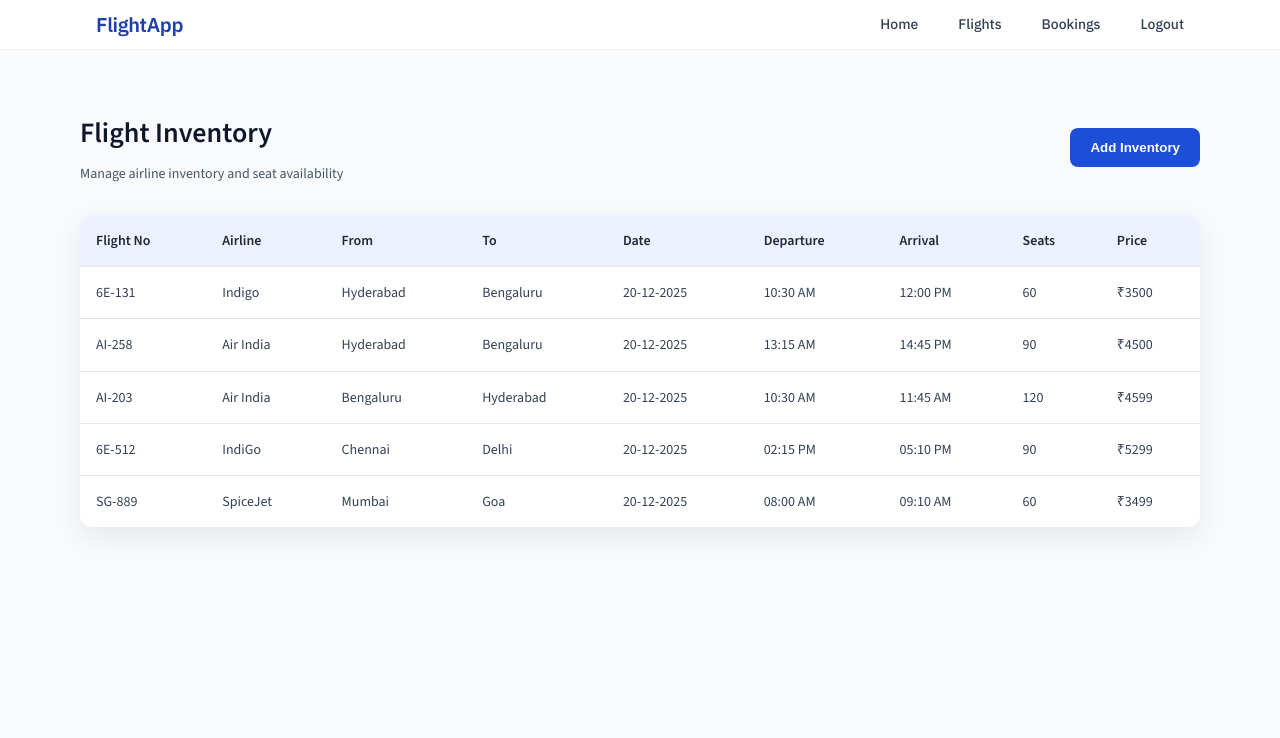
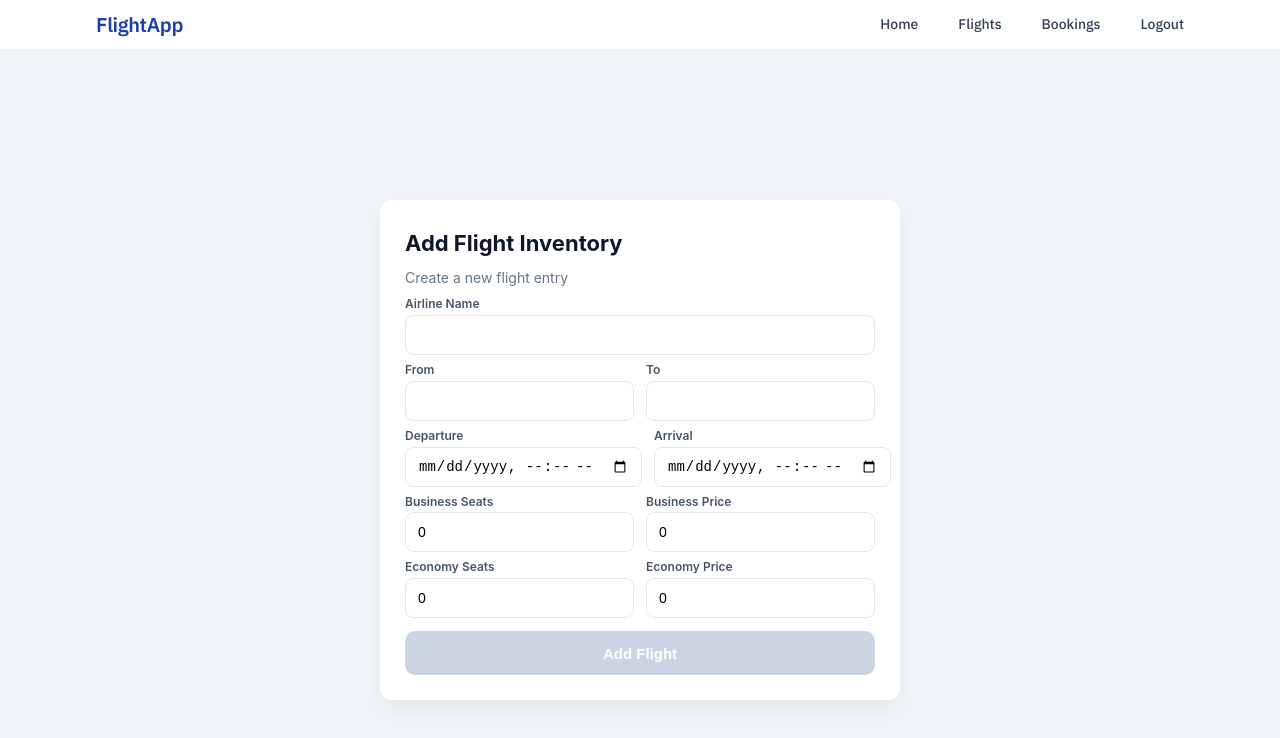
Before and after one commit to bhavana1312/flight-app-frontend, an Angular app: page /admin in a window 1280 px wide. Shown: the top 738 px of the page. Built offline with nearby package versions, Linux system fonts and the light colour scheme; sample sign-in values are in the browser's storage.

Commit message:
add inventory for admin

```diff
--- a/src/app/pages/admin/admin.css
+++ b/src/app/pages/admin/admin.css
@@ -1,76 +1,96 @@
-.admin-wrapper{
-padding:60px 80px;
-background:#f8fafc;
-min-height:calc(100vh - 70px);
+.admin-page{
+min-height:100vh;
+display:flex;
+justify-content:center;
+align-items:center;
+background:#f1f5f9;
+font-family:Inter,system-ui,sans-serif;
 }
 
-.admin-header{
+.card{
+width:520px;
+background:white;
+margin: 10px 0px;
+border-radius:12px;
+padding:25px;
+box-shadow:0 10px 25px rgba(0,0,0,0.06);
 display:flex;
-justify-content:space-between;
-align-items:center;
-margin-bottom:30px;
+flex-direction:column;
+gap:5px;
 }
 
-.admin-header h1{
-font-size:28px;
+.card h1{
+font-size:22px;
 font-weight:700;
 color:#0f172a;
-margin-bottom:6px;
 }
 
-.admin-header p{
+.subtitle{
+font-size:14px;
+color:#64748b;
+margin-bottom:0px;
+}
+
+.grid-2{
+display:grid;
+grid-template-columns:1fr 1fr;
+gap:12px;
+}
+
+.field{
+display:flex;
+flex-direction:column;
+gap:1px;
+}
+
+.field label{
+font-size:12px;
+font-weight:600;
 color:#475569;
+}
+
+.field input{
+height:40px;
+padding:0 12px;
+border-radius:8px;
+border:1px solid #e2e8f0;
 font-size:14px;
 }
 
-.add-btn{
-background:#1d4ed8;
-color:#ffffff;
+.field input:focus{
+outline:none;
+border-color:#2563eb;
+}
+
+.primary-btn{
+margin-top:8px;
+height:44px;
+border-radius:10px;
 border:none;
-padding:12px 20px;
-border-radius:8px;
+background:#2563eb;
+color:white;
+font-size:15px;
 font-weight:600;
 cursor:pointer;
-transition:background 0.2s,box-shadow 0.2s;
 }
 
-.add-btn:hover{
-background:#1e40af;
-box-shadow:0 8px 20px rgba(29,78,216,0.35);
+.primary-btn:disabled{
+background:#cbd5e1;
+cursor:not-allowed;
 }
 
-.table-container{
-background:#ffffff;
-border-radius:12px;
-box-shadow:0 10px 30px rgba(15,23,42,0.08);
-overflow:hidden;
+.msg{
+padding:10px 12px;
+border-radius:8px;
+font-size:14px;
+font-weight:600;
+}
+.success{
+background:#ecfdf5;
+color:#065f46;
 }
 
-table{
-width:100%;
-border-collapse:collapse;
+.error{
+background:#fef2f2;
+color:#991b1b;
 }
-
-thead{
-background:#eef2ff;
-}
-
-th,td{
-padding:14px 16px;
-text-align:left;
-font-size:14px;
-}
-
-th{
-font-weight:600;
-color:#1e293b;
-}
-
-td{
-color:#334155;
-border-top:1px solid #e5e7eb;
-}
-
-tbody tr:hover{
-background:#f1f5ff;
-}
--- a/src/app/pages/admin/admin.html
+++ b/src/app/pages/admin/admin.html
@@ -1,46 +1,68 @@
-<div class="admin-wrapper">
+<div class="admin-page">
 
-  <div class="admin-header">
-    <div>
-      <h1>Flight Inventory</h1>
-      <p>Manage airline inventory and seat availability</p>
+  <div class="card">
+    <h1>Add Flight Inventory</h1>
+    <p class="subtitle">Create a new flight entry</p>
+
+    <div class="field">
+      <label>Airline Name</label>
+      <input [(ngModel)]="inventory.airlineName">
     </div>
 
-    <button class="add-btn">
-      Add Inventory
+    <div class="grid-2">
+      <div class="field">
+        <label>From</label>
+        <input [(ngModel)]="inventory.fromPlace">
+      </div>
+
+      <div class="field">
+        <label>To</label>
+        <input [(ngModel)]="inventory.toPlace">
+      </div>
+    </div>
+
+    <div class="grid-2">
+      <div class="field">
+        <label>Departure</label>
+        <input type="datetime-local" [(ngModel)]="inventory.departureDateTime">
+      </div>
+
+      <div class="field">
+        <label>Arrival</label>
+        <input type="datetime-local" [(ngModel)]="inventory.arrivalDateTime">
+      </div>
+    </div>
+
+    <div class="grid-2">
+      <div class="field">
+        <label>Business Seats</label>
+        <input type="number" [(ngModel)]="inventory.businessSeats">
+      </div>
+
+      <div class="field">
+        <label>Business Price</label>
+        <input type="number" [(ngModel)]="inventory.businessSeatPrice">
+      </div>
+    </div>
+
+    <div class="grid-2">
+      <div class="field">
+        <label>Economy Seats</label>
+        <input type="number" [(ngModel)]="inventory.economySeats">
+      </div>
+
+      <div class="field">
+        <label>Economy Price</label>
+        <input type="number" [(ngModel)]="inventory.economySeatPrice">
+      </div>
+    </div>
+
+    <button class="primary-btn" [disabled]="!isFormValid()" (click)="addInventory()">
+      Add Flight
     </button>
-  </div>
 
-  <div class="table-container">
-    <table>
-      <thead>
-        <tr>
-          <th>Flight No</th>
-          <th>Airline</th>
-          <th>From</th>
-          <th>To</th>
-          <th>Date</th>
-          <th>Departure</th>
-          <th>Arrival</th>
-          <th>Seats</th>
-          <th>Price</th>
-        </tr>
-      </thead>
-
-      <tbody>
-        <tr *ngFor="let flight of flights">
-          <td>{{ flight.flightNumber }}</td>
-          <td>{{ flight.airline }}</td>
-          <td>{{ flight.from }}</td>
-          <td>{{ flight.to }}</td>
-          <td>{{ flight.date }}</td>
-          <td>{{ flight.departure }}</td>
-          <td>{{ flight.arrival }}</td>
-          <td>{{ flight.seats }}</td>
-          <td>₹{{ flight.price }}</td>
-        </tr>
-      </tbody>
-    </table>
+    <div class="msg success" *ngIf="successMsg">{{ successMsg }}</div>
+    <div class="msg error" *ngIf="errorMsg">{{ errorMsg }}</div>
   </div>
 
 </div>
--- a/src/app/pages/admin/admin.ts
+++ b/src/app/pages/admin/admin.ts
@@ -1,69 +1,86 @@
 import { Component } from '@angular/core';
 import { CommonModule } from '@angular/common';
+import { HttpClient, HttpClientModule } from '@angular/common/http';
+import { FormsModule } from '@angular/forms';
 
 @Component({
   selector: 'app-admin',
   standalone: true,
-  imports: [CommonModule],
+  imports: [CommonModule, HttpClientModule, FormsModule],
   templateUrl: './admin.html',
   styleUrl: './admin.css',
 })
 export class Admin {
-  flights = [
-    {
-      flightNumber: '6E-131',
-      airline: 'Indigo',
-      from: 'Hyderabad',
-      to: 'Bengaluru',
-      date: '20-12-2025',
-      departure: '10:30 AM',
-      arrival: '12:00 PM',
-      seats: 60,
-      price: 3500,
-    },
-    {
-      flightNumber: 'AI-258',
-      airline: 'Air India',
-      from: 'Hyderabad',
-      to: 'Bengaluru',
-      date: '20-12-2025',
-      departure: '13:15 AM',
-      arrival: '14:45 PM',
-      seats: 90,
-      price: 4500,
-    },
-    {
-      flightNumber: 'AI-203',
-      airline: 'Air India',
-      from: 'Bengaluru',
-      to: 'Hyderabad',
-      date: '20-12-2025',
-      departure: '10:30 AM',
-      arrival: '11:45 AM',
-      seats: 120,
-      price: 4599,
-    },
-    {
-      flightNumber: '6E-512',
-      airline: 'IndiGo',
-      from: 'Chennai',
-      to: 'Delhi',
-      date: '20-12-2025',
-      departure: '02:15 PM',
-      arrival: '05:10 PM',
-      seats: 90,
-      price: 5299,
-    },
-    {
-      flightNumber: 'SG-889',
-      airline: 'SpiceJet',
-      from: 'Mumbai',
-      to: 'Goa',
-      date: '20-12-2025',
-      departure: '08:00 AM',
-      arrival: '09:10 AM',
-      seats: 60,
-      price: 3499,
-    },
-  ];
+  successMsg = '';
+  errorMsg = '';
+
+  inventory = {
+    airlineName: '',
+    airlineLogoUrl: 'https://example.com/logo.png',
+    fromPlace: '',
+    toPlace: '',
+    departureDateTime: '',
+    arrivalDateTime: '',
+    aircraftModel: 'A320',
+    businessSeats: 0,
+    businessSeatPrice: 0,
+    economySeats: 0,
+    economySeatPrice: 0,
+  };
+
+  constructor(private http: HttpClient) {}
+
+  addInventory() {
+    this.successMsg = '';
+    this.errorMsg = '';
+
+    this.http.post('http://localhost:9090/flight/airline/inventory/add', this.inventory).subscribe({
+      next: () => {
+        this.successMsg = 'Flight inventory added successfully';
+        this.resetForm();
+      },
+      error: (err) => {
+        if (err.error) {
+          if (typeof err.error === 'string') {
+            this.errorMsg = err.error;
+          } else if (err.error.message) {
+            this.errorMsg = err.error.message;
+          } else {
+            this.errorMsg = 'Invalid request. Please check inputs.';
+          }
+        } else {
+          this.errorMsg = 'Server error. Please try again later.';
+        }
+      },
+    });
+  }
+
+  resetForm() {
+    this.inventory = {
+      airlineName: '',
+      airlineLogoUrl: 'https://example.com/logo.png',
+      fromPlace: '',
+      toPlace: '',
+      departureDateTime: '',
+      arrivalDateTime: '',
+      aircraftModel: 'A320',
+      businessSeats: 0,
+      businessSeatPrice: 0,
+      economySeats: 0,
+      economySeatPrice: 0,
+    };
+  }
+  isFormValid() {
+    return (
+      this.inventory.airlineName &&
+      this.inventory.fromPlace &&
+      this.inventory.toPlace &&
+      this.inventory.departureDateTime &&
+      this.inventory.arrivalDateTime &&
+      this.inventory.businessSeats > 0 &&
+      this.inventory.businessSeatPrice > 0 &&
+      this.inventory.economySeats > 0 &&
+      this.inventory.economySeatPrice > 0
+    );
+  }
 }
```
